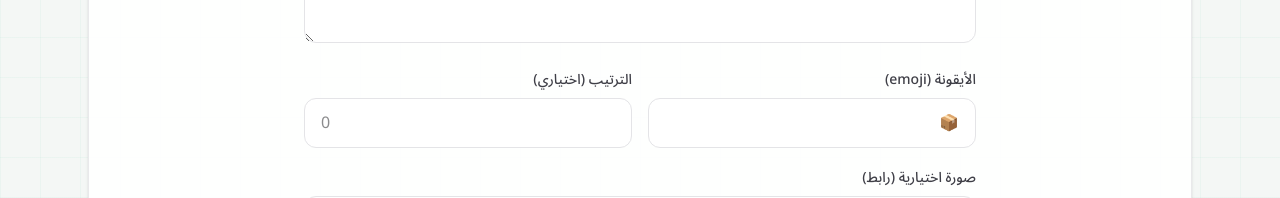
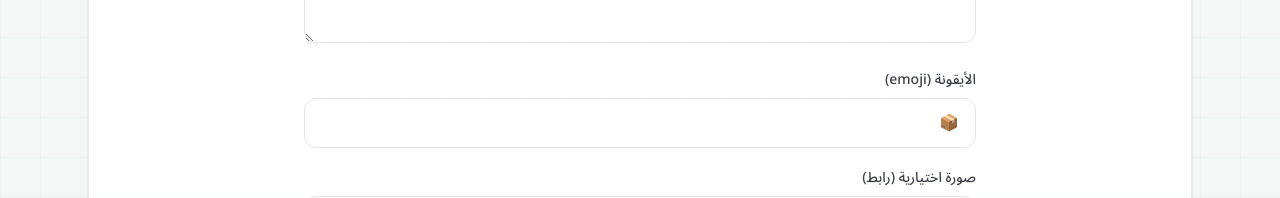
Before and after one commit to easylab-online/projects, a Next.js app: page /projects/new in a window 1280 px wide. Shown: the part 323-521 px from the top of the page. Built offline with nearby package versions, Linux system fonts and the light colour scheme.

Commit message:
feat: auto order projects newest-first; remove manual sort field

```diff
--- a/src/app/api/projects/[id]/route.ts
+++ b/src/app/api/projects/[id]/route.ts
@@ -13,7 +13,6 @@ type UpdateBody = {
   githubUrl?: string;
   repos?: ProjectRepo[];
   links?: ProjectLink[];
-  sortOrder?: number;
 };
 
 type RouteContext = {
@@ -99,7 +98,6 @@ export async function PUT(request: Request, context: RouteContext) {
       imageUrl: body.imageUrl,
       repos: resolveRepos(body),
       links: body.links ?? [],
-      sortOrder: body.sortOrder,
     });
 
     if (!project) {
--- a/src/app/api/projects/route.ts
+++ b/src/app/api/projects/route.ts
@@ -14,7 +14,6 @@ type CreateBody = {
   githubUrl?: string;
   repos?: ProjectRepo[];
   links?: ProjectLink[];
-  sortOrder?: number;
 };
 
 function validateProjectBody(body: CreateBody): string | null {
@@ -112,7 +111,6 @@ export async function POST(request: Request) {
       imageUrl: body.imageUrl,
       repos: resolveRepos(body),
       links: body.links ?? [],
-      sortOrder: body.sortOrder,
     });
     return NextResponse.json({ project }, { status: 201 });
   } catch (err) {
--- a/src/app/projects/[id]/edit/page.tsx
+++ b/src/app/projects/[id]/edit/page.tsx
@@ -50,7 +50,6 @@ export default async function EditProjectPage({ params }: PageProps) {
               imageUrl: project.imageUrl ?? "",
               repos: project.repos ?? [],
               links: project.links,
-              sortOrder: String(project.sortOrder),
             }}
           />
         </div>
--- a/src/components/ProjectForm.tsx
+++ b/src/components/ProjectForm.tsx
@@ -11,7 +11,6 @@ export type ProjectFormValues = {
   imageUrl: string;
   repos: ProjectRepo[];
   links: ProjectLink[];
-  sortOrder: string;
 };
 
 type ProjectFormProps = {
@@ -27,7 +26,6 @@ const emptyValues: ProjectFormValues = {
   imageUrl: "",
   repos: [],
   links: [],
-  sortOrder: "",
 };
 
 function initialRepos(
@@ -146,10 +144,6 @@ export function ProjectForm({ mode, projectId, initial }: ProjectFormProps) {
       links: values.links
         .filter((l) => l.label.trim() && l.url.trim())
         .map((l) => ({ label: l.label.trim(), url: l.url.trim() })),
-      sortOrder:
-        values.sortOrder.trim() === ""
-          ? undefined
-          : Number.parseInt(values.sortOrder, 10) || 0,
     };
 
     try {
@@ -214,7 +208,6 @@ export function ProjectForm({ mode, projectId, initial }: ProjectFormProps) {
         />
       </div>
 
-      <div className="grid gap-4 sm:grid-cols-2">
       <div className="space-y-2">
         <label htmlFor="icon" className={labelClass}>
           الأيقونة (emoji)
@@ -226,21 +219,6 @@ export function ProjectForm({ mode, projectId, initial }: ProjectFormProps) {
           className={inputClass}
           placeholder="📦"
         />
-        </div>
-        <div className="space-y-2">
-          <label htmlFor="sortOrder" className={labelClass}>
-            الترتيب (اختياري)
-          </label>
-          <input
-            id="sortOrder"
-            type="number"
-            value={values.sortOrder}
-            onChange={(e) => updateField("sortOrder", e.target.value)}
-            className={inputClass}
-            placeholder="0"
-            dir="ltr"
-          />
-        </div>
       </div>
 
       <div className="space-y-2">
--- a/src/lib/projects.ts
+++ b/src/lib/projects.ts
@@ -8,6 +8,7 @@ type ProjectRow = {
   icon: string;
   image_url: string | null;
   sort_order: number;
+  created_at: string;
 };
 
 type LinkRow = {
@@ -24,7 +25,7 @@ type RepoRow = {
   sort_order: number;
 };
 
-export type ProjectWithSort = Project & { sortOrder: number };
+export type ProjectWithSort = Project & { sortOrder: number; createdAt: string };
 
 export type ProjectInput = {
   id?: string;
@@ -34,10 +35,8 @@ export type ProjectInput = {
   imageUrl?: string | null;
   repos?: ProjectRepo[];
   links: ProjectLink[];
-  sortOrder?: number;
 };
 
-/** Only treat missing-table as empty during local/CI builds — never hide real query failures. */
 function isMissingTableError(err: unknown): boolean {
   const message = err instanceof Error ? err.message : String(err);
   return /no such table/i.test(message);
@@ -107,6 +106,13 @@ async function ensureUniqueId(db: D1Database, baseId: string): Promise<string> {
   }
 }
 
+async function nextSortOrder(db: D1Database): Promise<number> {
+  const row = await db
+    .prepare(`SELECT COALESCE(MAX(sort_order), 0) AS max_sort FROM projects`)
+    .first<{ max_sort: number }>();
+  return (row?.max_sort ?? 0) + 1;
+}
+
 async function loadReposForProjects(
   db: D1Database,
   projectIds?: string[],
@@ -140,15 +146,16 @@ async function loadReposForProjects(
   return map;
 }
 
+/** Newest projects first (by created_at, then sort_order). */
 export async function listProjects(): Promise<Project[]> {
   try {
     const db = await getDB();
 
     const projectsResult = await db
       .prepare(
-        `SELECT id, name, description, icon, image_url, sort_order
+        `SELECT id, name, description, icon, image_url, sort_order, created_at
          FROM projects
-         ORDER BY sort_order ASC, id ASC`,
+         ORDER BY datetime(created_at) DESC, sort_order DESC, id DESC`,
       )
       .all<ProjectRow>();
 
@@ -198,7 +205,7 @@ export async function getProject(id: string): Promise<ProjectWithSort | null> {
 
   const row = await db
     .prepare(
-      `SELECT id, name, description, icon, image_url, sort_order
+      `SELECT id, name, description, icon, image_url, sort_order, created_at
        FROM projects
        WHERE id = ?
        LIMIT 1`,
@@ -234,6 +241,7 @@ export async function getProject(id: string): Promise<ProjectWithSort | null> {
   return {
     ...mapProject(row, links, repos),
     sortOrder: row.sort_order,
+    createdAt: row.created_at,
   };
 }
 
@@ -241,7 +249,7 @@ export async function createProject(input: ProjectInput): Promise<ProjectWithSor
   const db = await getDB();
   const baseId = (input.id?.trim() || slugifyProjectId(input.name)).slice(0, 64);
   const id = await ensureUniqueId(db, baseId);
-  const sortOrder = input.sortOrder ?? 0;
+  const sortOrder = await nextSortOrder(db);
   const imageUrl = input.imageUrl?.trim() || null;
   const icon = input.icon?.trim() || "📦";
   const description = (input.description ?? "").trim();
@@ -300,21 +308,21 @@ export async function updateProject(
     .first<{ id: string }>();
   if (!existing) return null;
 
-  const sortOrder = input.sortOrder ?? 0;
   const imageUrl = input.imageUrl?.trim() || null;
   const icon = input.icon?.trim() || "📦";
   const description = (input.description ?? "").trim();
   const links = input.links ?? [];
   const repos = normalizeRepos(input);
 
+  // Do not change created_at / sort_order on edit — list order stays by newest added.
   const statements: D1PreparedStatement[] = [
     db
       .prepare(
         `UPDATE projects
-         SET name = ?, description = ?, icon = ?, image_url = ?, sort_order = ?
+         SET name = ?, description = ?, icon = ?, image_url = ?
          WHERE id = ?`,
       )
-      .bind(input.name.trim(), description, icon, imageUrl, sortOrder, id),
+      .bind(input.name.trim(), description, icon, imageUrl, id),
     db.prepare(`DELETE FROM project_links WHERE project_id = ?`).bind(id),
     db.prepare(`DELETE FROM project_repos WHERE project_id = ?`).bind(id),
   ];
```
Lines whose indentation alone changed are shown as unchanged.
